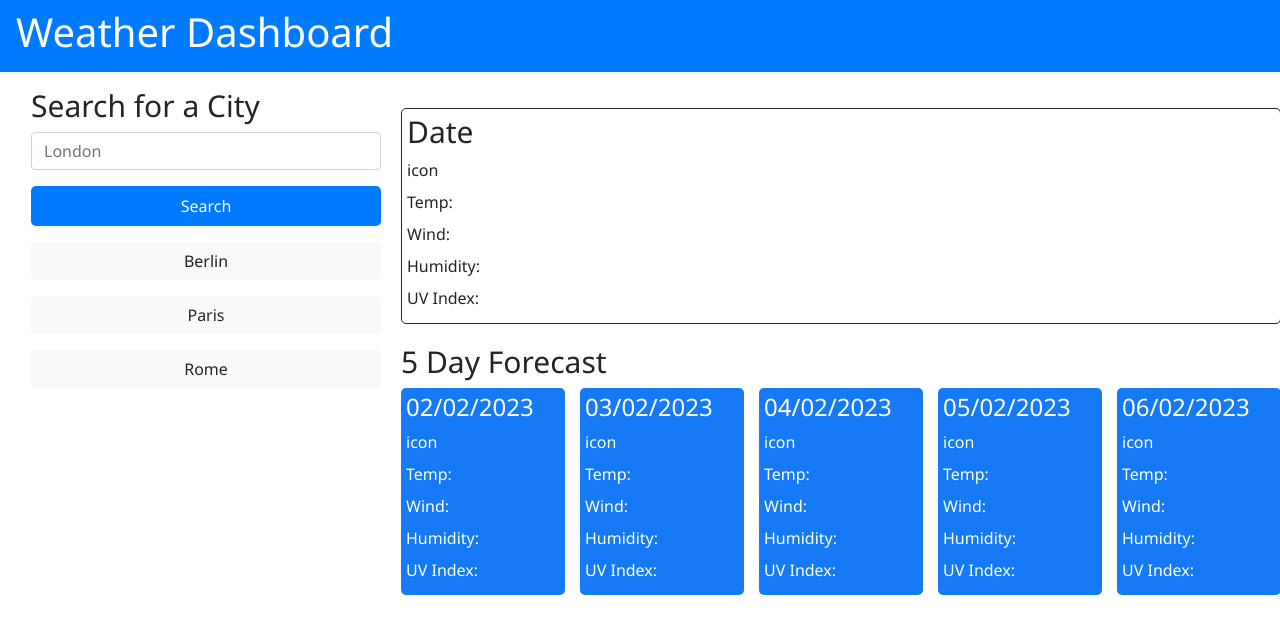
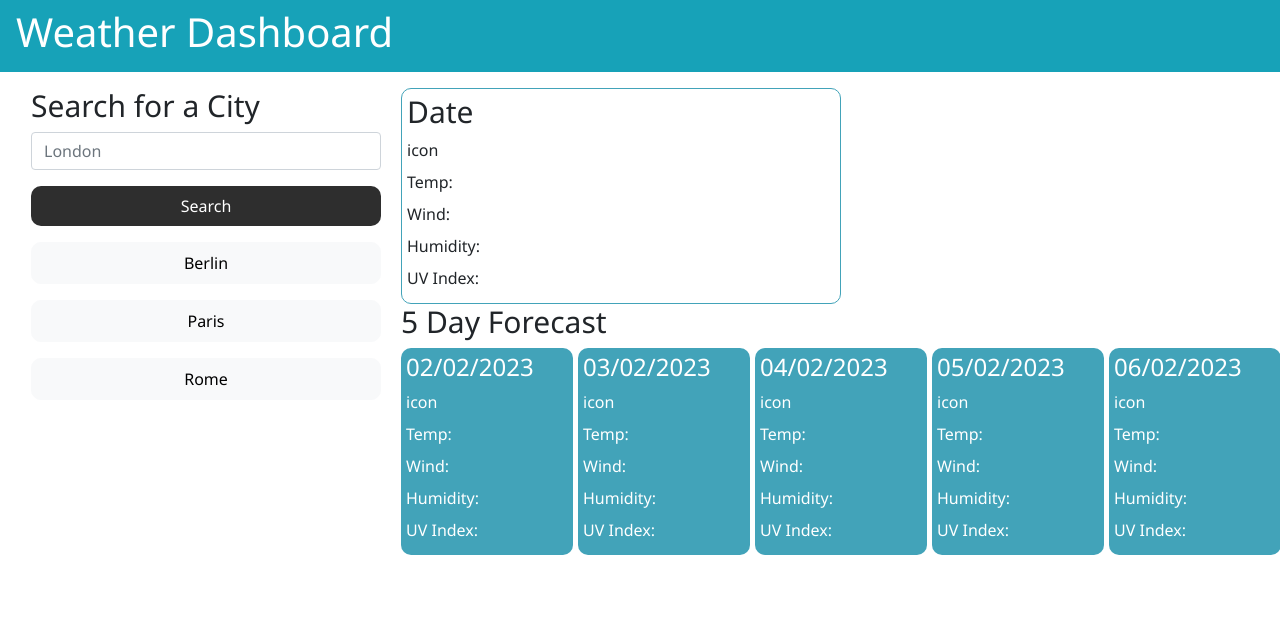
Before and after one commit to ChloeHill3/Weather-Application, a plain HTML site: page index.html in a window 1280 px wide. Drawn offline with nearby package versions, Linux system fonts and the light colour scheme; files that its build step writes are made by us from their sources.

Commit message:
Editing colors and connecting CSS/JS to HTML

```diff
--- a/index.html
+++ b/index.html
@@ -7,13 +7,13 @@
   <meta http-equiv="X-UA-Compatible" content="ie=edge" />
   <link rel="stylesheet" href="https://stackpath.bootstrapcdn.com/bootstrap/4.3.1/css/bootstrap.min.css" />
   <link rel="stylesheet" href="https://stackpath.bootstrapcdn.com/font-awesome/4.7.0/css/font-awesome.min.css" />
-  <link rel="stylesheet" href="../assets/style.css">
+  <link rel="stylesheet" href="style.css">
   <title>Weather Dashboard</title>
 </head>
 
 <body>
   <header class="text-center">
-    <nav class="navbar navbar-expand-lg navbar-dark bg-primary">
+    <nav class="navbar navbar-expand-lg navbar-dark bg-info">
       <h1 class="heading">Weather Dashboard</h1>
     </nav>
   </header>
@@ -29,7 +29,7 @@
         <button class="search-button radius btn-secondary" id="search-button" type="submit">Search</button>
       </form>
 
-      <div class="searchlist text-enter radius" id="history">
+      <div class="search-list text-enter radius" id="history">
         <button type="button" class="btn btn-light">Berlin</button>
         <button type="button" class="btn btn-light">Paris</button>
         <button type="button" class="btn btn-light">Rome</button>
@@ -104,7 +104,7 @@
 <script src="https://cdnjs.cloudflare.com/ajax/libs/moment.js/2.29.4/moment.min.js"></script>
 <!-- jQuery -->
 <script src="https://cdnjs.cloudflare.com/ajax/libs/jquery/3.2.1/jquery.min.js"></script>
-<script src="../assets/script.js"></script>
+<script src="./script.js"></script>
 </body>
 
 </html>
--- a/style.css
+++ b/style.css
@@ -22,7 +22,6 @@ body {
 }
 
 .column {
-
   flex-direction: column;
 }
 
@@ -31,12 +30,13 @@ body {
 }
 
 .radius {
-  border-radius: 5px;
+  border-radius: 10px;
 }
 
 h2 {
   font-size: 30px;
 }
+
 h3 {
   font-size: 24px;
 }
@@ -66,51 +66,63 @@ aside {
 }
 
 
-input, button, .search-list *{
+input,
+button,
+.search-list * {
   width: 350px;
   margin: 8px auto;
-  border-radius: 5px;
+  border-radius: 10px;
   padding: 8px 15px;
 }
 
 aside input {
   border: 1px solid var(--primary);
+  border-radius: 10px;
 }
 
 aside .search-button {
-  border: 0px ;
-  background-color: #007bff;
-  color: #fff;
+  border: 0px;
+  background-color: #000000d1;
+  color: rgb(255, 255, 255)
 }
 
-aside .search-list p {
-  border: 0px ;
-  background-color: lightslategrey;
-  color: #fff;
+aside .search-button:hover {
+  border: 0px;
+  background-color: rgba(173, 173, 173, 0.9);
+  color: rgb(255, 255, 255);
+}
+
+aside .search-list button {
+  color: rgb(0, 0, 0);
 }
 
 main {
   width: 100%;
 }
 
-main .forecast-card *, main #today * {
+main .forecast-card *,
+main #today * {
   margin-bottom: 8px;
 }
 
 main #today {
-  margin: 20px 0px;
-  border: 1px solid;
+  width: 50%;
+  border: 1px solid #42A3B9;
   padding: 5px;
 }
 
 main .forecast-list {
   display: grid;
   grid-template-columns: repeat(5, 1fr);
-  gap: 15px;
+  gap: 5px;
 }
 
 main .forecast-card {
   padding: 5px;
-  background-color: #167AF6;
+  background-color: #42A3B9;
   color: #fff;
 }
+
+section #today {
+  margin: 10px 100px;
+}
```
